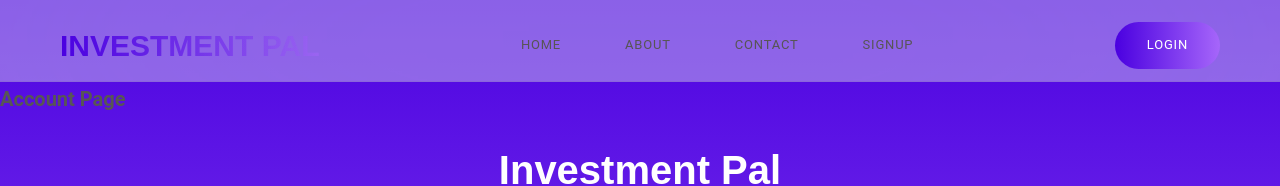
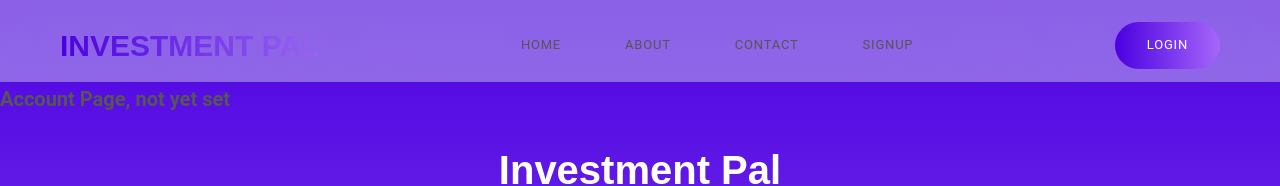
Before and after one commit to ChrisNze/ChrisNze, a React (Create React App) app: page /account in a window 1280 px wide. Shown: the top 186 px of the page. Built offline with nearby package versions, Linux system fonts and the light colour scheme.

Commit message:
modified

```diff
--- a/src/Template/account.js
+++ b/src/Template/account.js
@@ -3,7 +3,7 @@ import React from "react";
 function Account() {
 	return (
 		<div>
-			<h1>Account Page</h1>
+			<h1>Account Page, not yet set</h1>
 		</div>
 	);
 }
```
